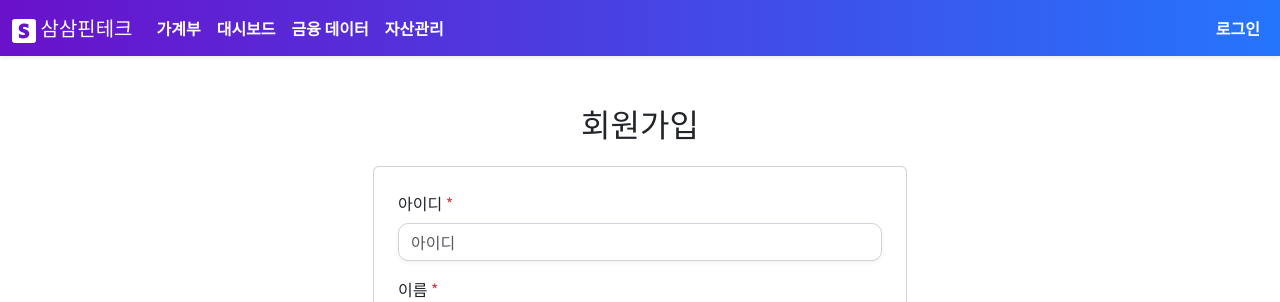
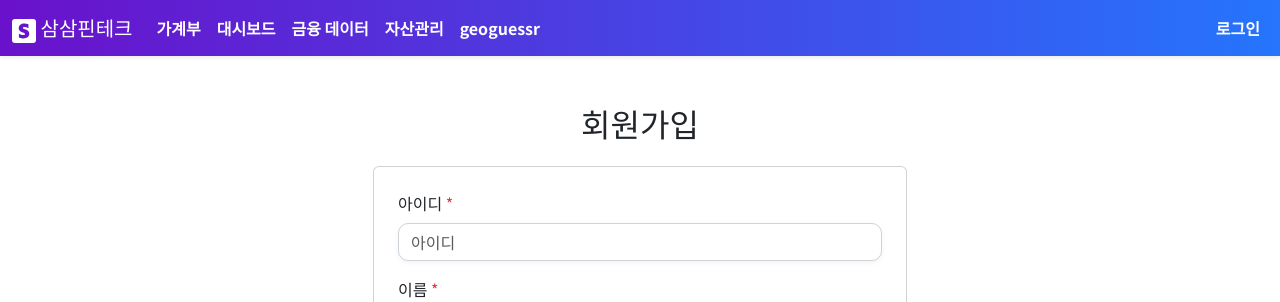
Before and after one commit to leeyonjoo150/samsam_fintech, a Django app: page /accauth/signup/ in a window 1280 px wide. Shown: the top 302 px of the page. Run offline with Django 5.2, Linux system fonts and the light colour scheme; parts of the project's set-up code (start-up, migrations or seed data) failed here and were passed over; some web fonts are replaced.

Commit message:
geoguessr url nav bar에 추가

```diff
--- a/templates/common/base.html
+++ b/templates/common/base.html
@@ -49,6 +49,9 @@
                             <li><a class="dropdown-item" href="{% url 'manage_account:account_create' %}">계좌 추가</a></li>
                         </ul>
                     </li>
+                    <li class="nav-item">
+                        <a class="nav-link fw-bold navbar-text-white" href="{% url 'financial_data:geoguessr_game' %}">geoguessr</a>
+                    </li>
                     </ul>
                 <ul class="navbar-nav ms-auto">
                     {% if user.is_authenticated %}
```
